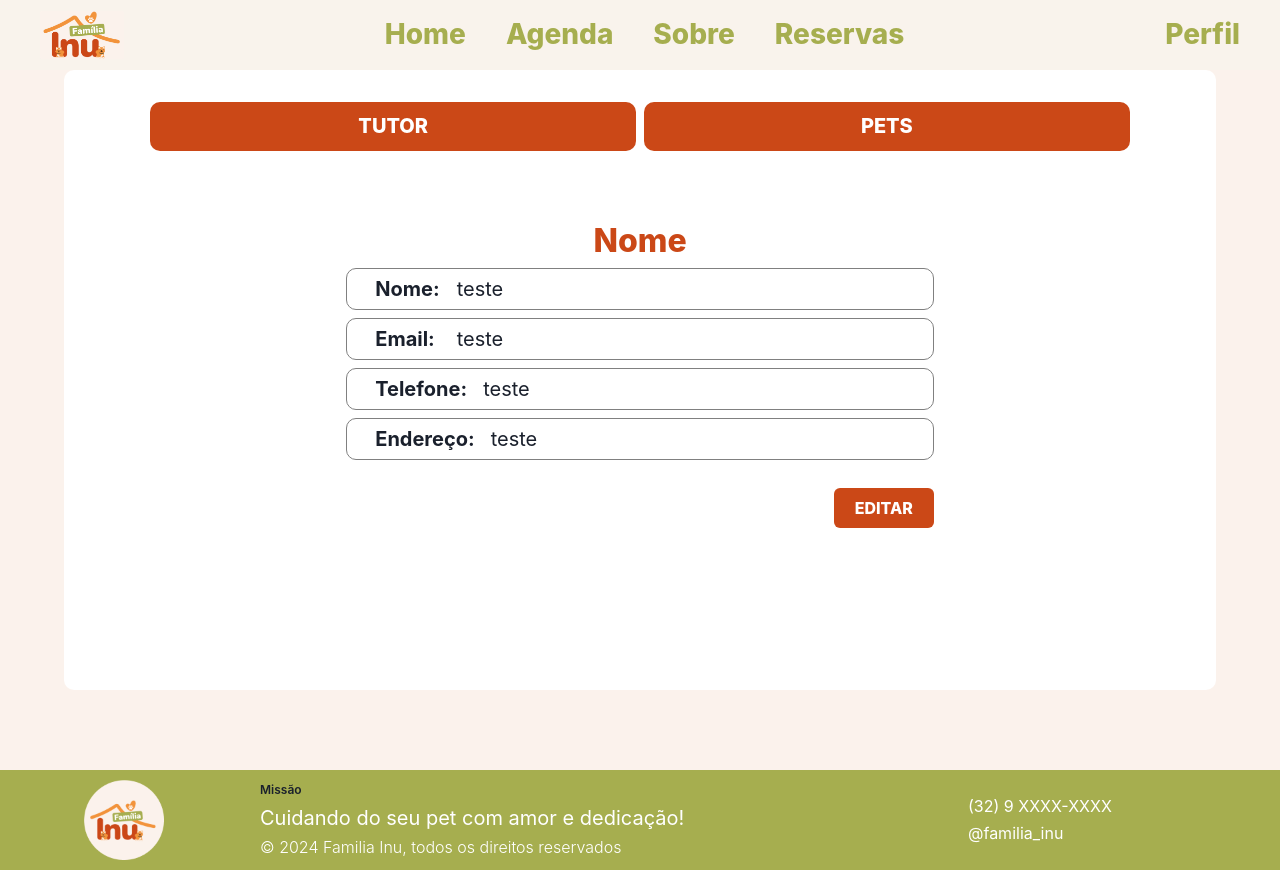
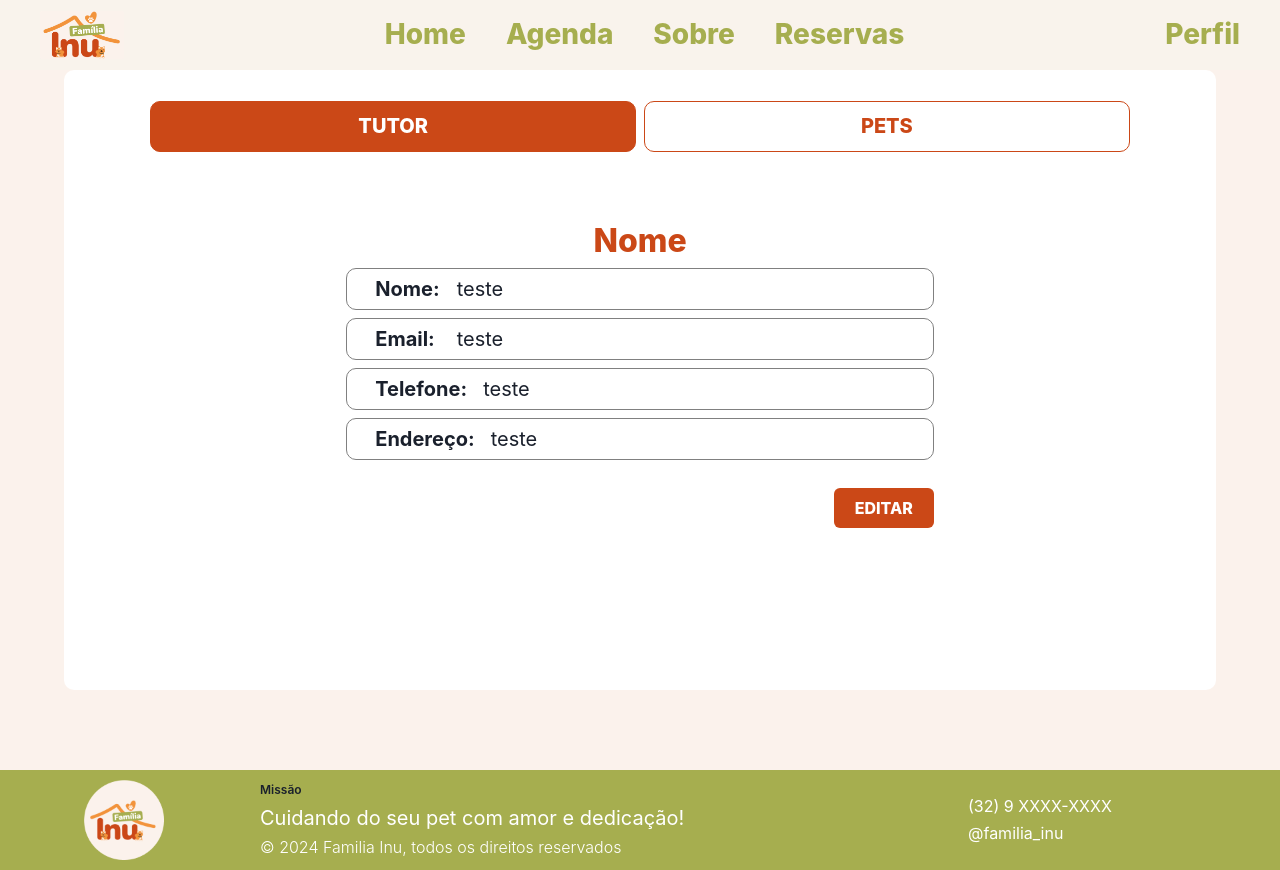
Before and after one commit to yamashita-tiemi/Familia-Inu, a Next.js app: page /perfil/tutor in a window 1280 px wide. Built offline with nearby package versions, Linux system fonts and the light colour scheme.

Commit message:
ajustes design

```diff
--- a/src/app/_components/button.tsx
+++ b/src/app/_components/button.tsx
@@ -1,6 +1,6 @@
 import { Box, HStack, Link } from "@chakra-ui/react"
 import NextLink from "next/link";
-import { TitleButton, TitleNavbar } from "./tittle";
+import { TitleButton, TitleButtonTutorPet, TitleNavbar } from "./tittle";
 import React from "react";
 
 interface ButtonProps {
@@ -91,27 +91,35 @@ export function ButtonPerfil({ title, href, w }: ButtonPerfilProps) {
 //     )
 // }
 
-export function ButtonTutorPet({ title, href, w }: ButtonProps) {
+interface ButtonTutorPetProps {
+    title: string
+    href: string
+    w?: string
+    bg: string
+    color: string
+}
+
+export function ButtonTutorPet({ title, href, w, bg, color }: ButtonTutorPetProps) {
     return (
         <Link
             as={NextLink}
             href={href}
-            backgroundColor={"#CB4817"}
+            backgroundColor={bg}
             _hover={{ bg: "#F2933C" }}
             borderRadius={"10px"}
-            color={"#FFFFFF"}
             width={w}
             paddingY={3}
             marginBottom={2}
             marginTop={10}
             minWidth={"100px"}
+            border={"1px solid #CB4817"}
         >
             <Box
                 as='button'
                 width={"100%"}
             >
                 <HStack justifyContent={"center"}>
-                    <TitleButton title={title} size={"20px"} />
+                    <TitleButtonTutorPet title={title} size={"20px"} color={color} />
                 </HStack>
             </Box>
         </Link>
--- a/src/app/_components/navbar.tsx
+++ b/src/app/_components/navbar.tsx
@@ -68,7 +68,7 @@ export function NavbarAdmin() {
                     <TitleNavbar color="" title={"Reservas"} size={"28px"} />
                 </Link>
             </Flex>
-            <Link as={NextLink} href='/perfil' color="#A6AE4F">
+            <Link as={NextLink} href='/perfil/tutor' color="#A6AE4F">
                 <TitleNavbar color="" title={"Perfil"} size={"28px"} />
             </Link>
             {/* <Link as={NextLink} href='/cadastroPet' color="#A6AE4F">
--- a/src/app/_components/tittle.tsx
+++ b/src/app/_components/tittle.tsx
@@ -112,3 +112,23 @@ export function TitleAccordion({ title }:TitleAccordionProps) {
         </Heading>
     )
 }
+
+interface TitleButtonTutorPetProps {
+    title: string
+    size: string
+    color: string
+}
+
+export function TitleButtonTutorPet({ title, size, color }:TitleButtonTutorPetProps) {
+    return(
+        <Heading
+            as="h4"
+            fontSize={size}
+            fontWeight={800}
+            color={color}
+            textTransform={"uppercase"}
+        >
+            {title}
+        </Heading>
+    )
+}
--- a/src/app/hospedagensUsuario/page.tsx
+++ b/src/app/hospedagensUsuario/page.tsx
@@ -1,7 +1,7 @@
 'use client';
 
 import { Box, Heading, Stack } from '@chakra-ui/react';
-import { Navbar } from '../_components/navbar';
+import { Navbar, NavbarAdmin } from '../_components/navbar';
 import Footer from '../_components/footer';
 import HospedagemItem from '../_components/HospedagemItem';
 
@@ -55,7 +55,7 @@ const MinhasHospedagens = ({ hospedagens = [] }: MinhasHospedagensProps) => {
 
   return (
     <>
-      <Navbar />
+      <NavbarAdmin />
       <Box
         bg="#d7dca1"
         minHeight="100vh"
--- a/src/app/perfil/pets/page.tsx
+++ b/src/app/perfil/pets/page.tsx
@@ -78,8 +78,8 @@ export default function Perfil() {
                             width={"100%"}
                             height={"80px"}
                         >
-                            <ButtonTutorPet title={"Tutor"} href={"/perfil/tutor"} w="50%"></ButtonTutorPet>
-                            <ButtonTutorPet title={"Pets"} href={"/perfil/pets"} w="50%"></ButtonTutorPet>
+                            <ButtonTutorPet title={"Tutor"} href={"/perfil/tutor"} w="50%" bg={"#FFFFFF"} color={"#CB4817"}></ButtonTutorPet>
+                            <ButtonTutorPet title={"Pets"} href={"/perfil/pets"} w="50%" bg={"#CB4817"} color={"#FFFFFF"}></ButtonTutorPet>
                         </HStack>
                         {/* <ViewPet /> */}
                         <Stack
--- a/src/app/perfil/tutor/page.tsx
+++ b/src/app/perfil/tutor/page.tsx
@@ -72,8 +72,8 @@ export default function Perfil() {
                             width={"100%"}
                             height={"80px"}
                         >
-                            <ButtonTutorPet title={"Tutor"} href={"/perfil/tutor"} w="50%"></ButtonTutorPet>
-                            <ButtonTutorPet title={"Pets"} href={"/perfil/pets"} w="50%"></ButtonTutorPet>
+                            <ButtonTutorPet title={"Tutor"} href={"/perfil/tutor"} w="50%" bg={"#CB4817"} color={"#FFFFFF"}></ButtonTutorPet>
+                            <ButtonTutorPet title={"Pets"} href={"/perfil/pets"} w="50%" bg={"#FFFFFF"} color={"#CB4817"}></ButtonTutorPet>
                         </HStack>
                         {/* <ViewTutor/> */}
                         <Stack
```
